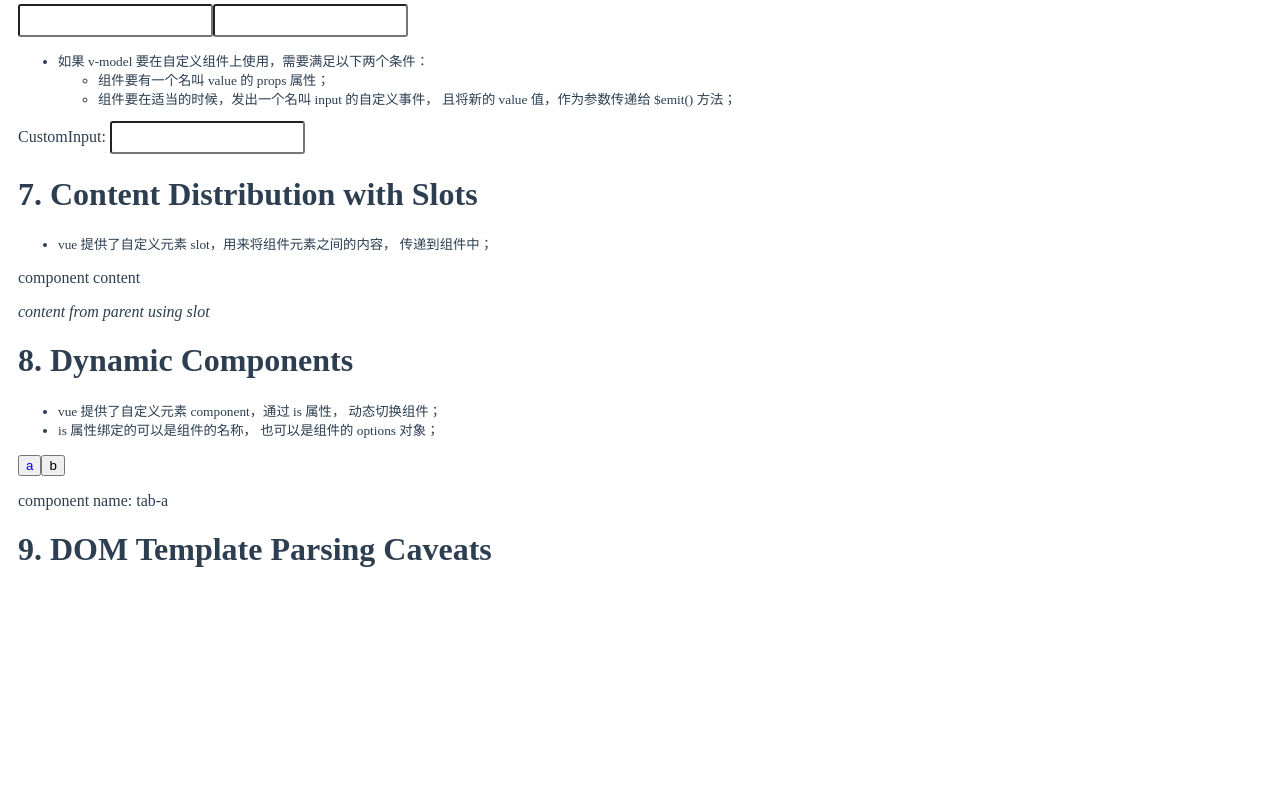
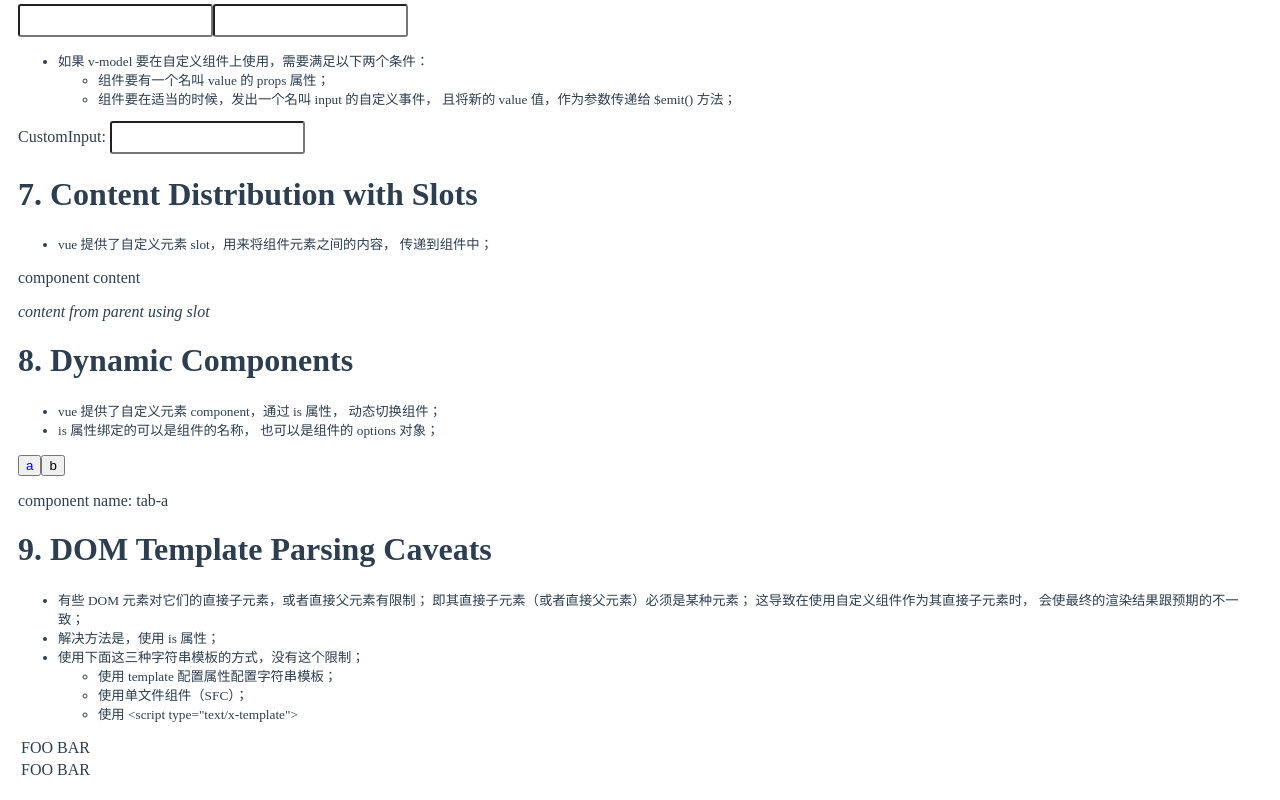
Before and after one commit to luotaoyeah/learning-vue, a Vue app: page /#/guide/component-basic in a window 1280 px wide. Shown: the part 1502-2302 px from the top of the page. Before the commit the page ends 2110 px from the top, so only its background shows below. Built offline with nearby package versions, Linux system fonts and the light colour scheme.

Commit message:
component basic: dom template parsing caveats

```diff
--- a/src/doc/guide/component-basic/component-dom-template-parsing-caveat.vue
+++ b/src/doc/guide/component-basic/component-dom-template-parsing-caveat.vue
@@ -1,9 +1,40 @@
 <template>
   <div>
     <h1>9. DOM Template Parsing Caveats</h1>
+    <small>
+      <ul>
+        <li>
+          有些 DOM 元素对它们的直接子元素，或者直接父元素有限制；
+          即其直接子元素（或者直接父元素）必须是某种元素；
+          这导致在使用自定义组件作为其直接子元素时，
+          会使最终的渲染结果跟预期的不一致；
+        </li>
+        <li>
+          解决方法是，使用 is 属性；
+        </li>
+        <li>
+          使用下面这三种字符串模板的方式，没有这个限制；
+          <ul>
+            <li>使用 template 配置属性配置字符串模板；</li>
+            <li>使用单文件组件（SFC）；</li>
+            <li>使用 &lt;script type="text/x-template"&gt;</li>
+          </ul>
+        </li>
+      </ul>
+    </small>
+    <table>
+      <MyTr></MyTr>
+      <MyTr></MyTr>
+    </table>
   </div>
 </template>
 <script>
+import Vue from "vue";
+
+Vue.component("MyTr", {
+  template: "<tr><td>FOO</td><td>BAR</td></tr>"
+});
+
 export default {
   data() {
     return {};
```
